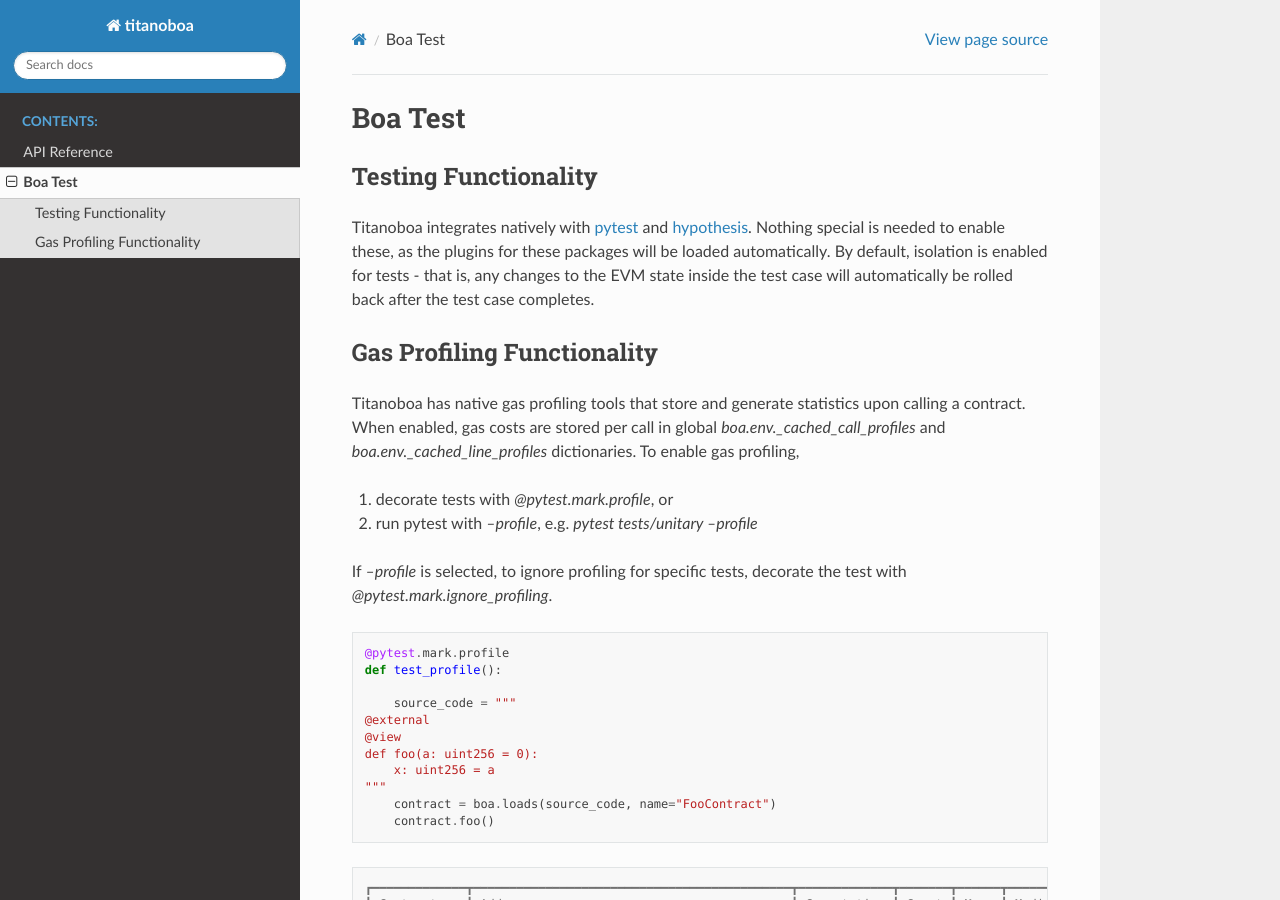
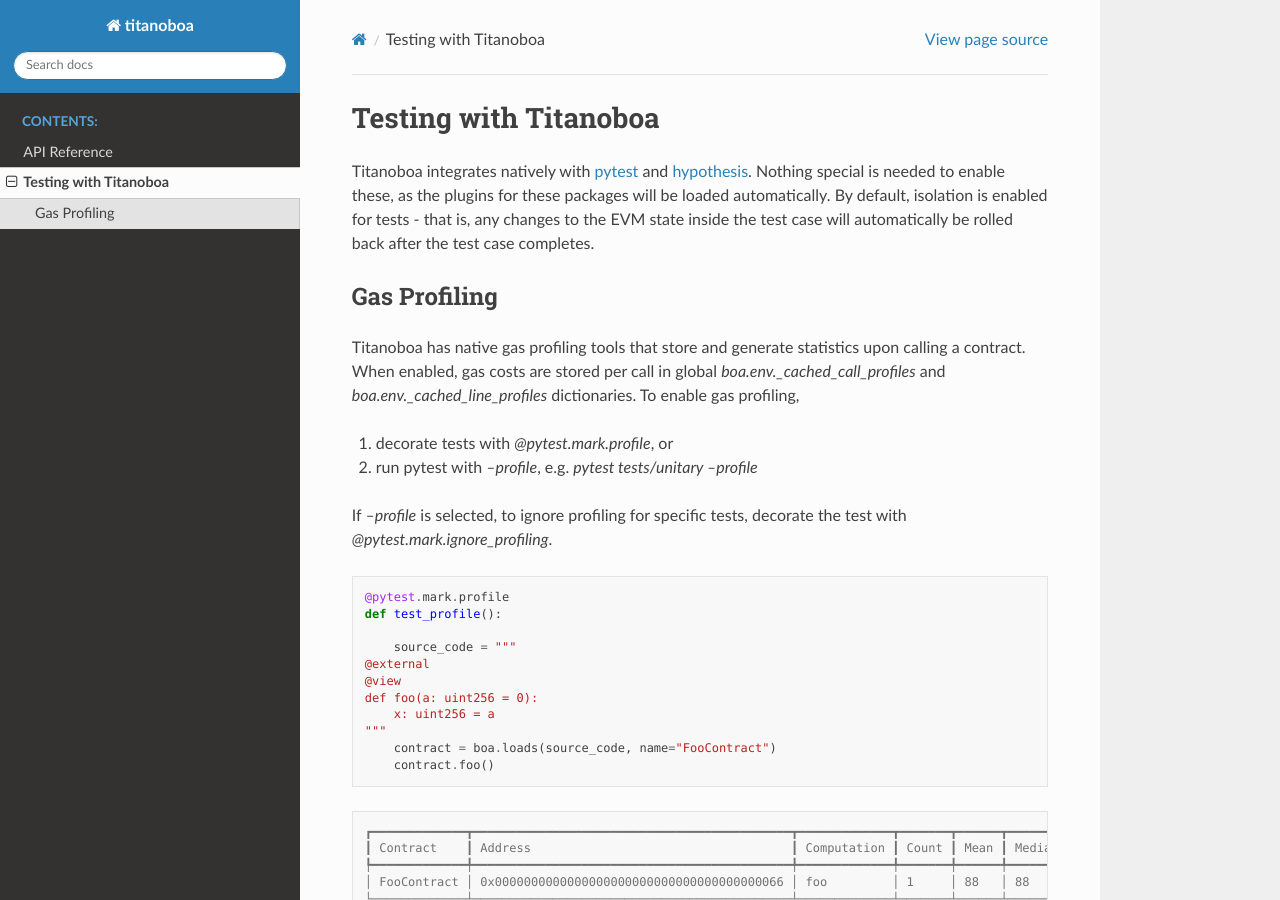
Before and after one commit to vyperlang/titanoboa, a Sphinx documentation site: the page built from docs/source/test.rst, in a window 1280 px wide and 900 px high. Built offline with Sphinx 7.4.7 and the Read the Docs theme 2.0.0, drawn with Linux system fonts in a browser that asks for light colours.

Commit message:
fix wording

```diff
--- a/docs/source/test.rst
+++ b/docs/source/test.rst
@@ -1,13 +1,10 @@
-Boa Test
+Testing with Titanoboa
 ========
-
-Testing Functionality
-----------------------
 
 Titanoboa integrates natively with `pytest <https://docs.pytest.org/>`_ and `hypothesis <https://hypothesis.readthedocs.io/en/latest/quickstart.html>`_. Nothing special is needed to enable these, as the plugins for these packages will be loaded automatically. By default, isolation is enabled for tests - that is, any changes to the EVM state inside the test case will automatically be rolled back after the test case completes.
 
 
-Gas Profiling Functionality
+Gas Profiling
 -----------------------
 
 Titanoboa has native gas profiling tools that store and generate statistics upon calling a contract. When enabled,
```
